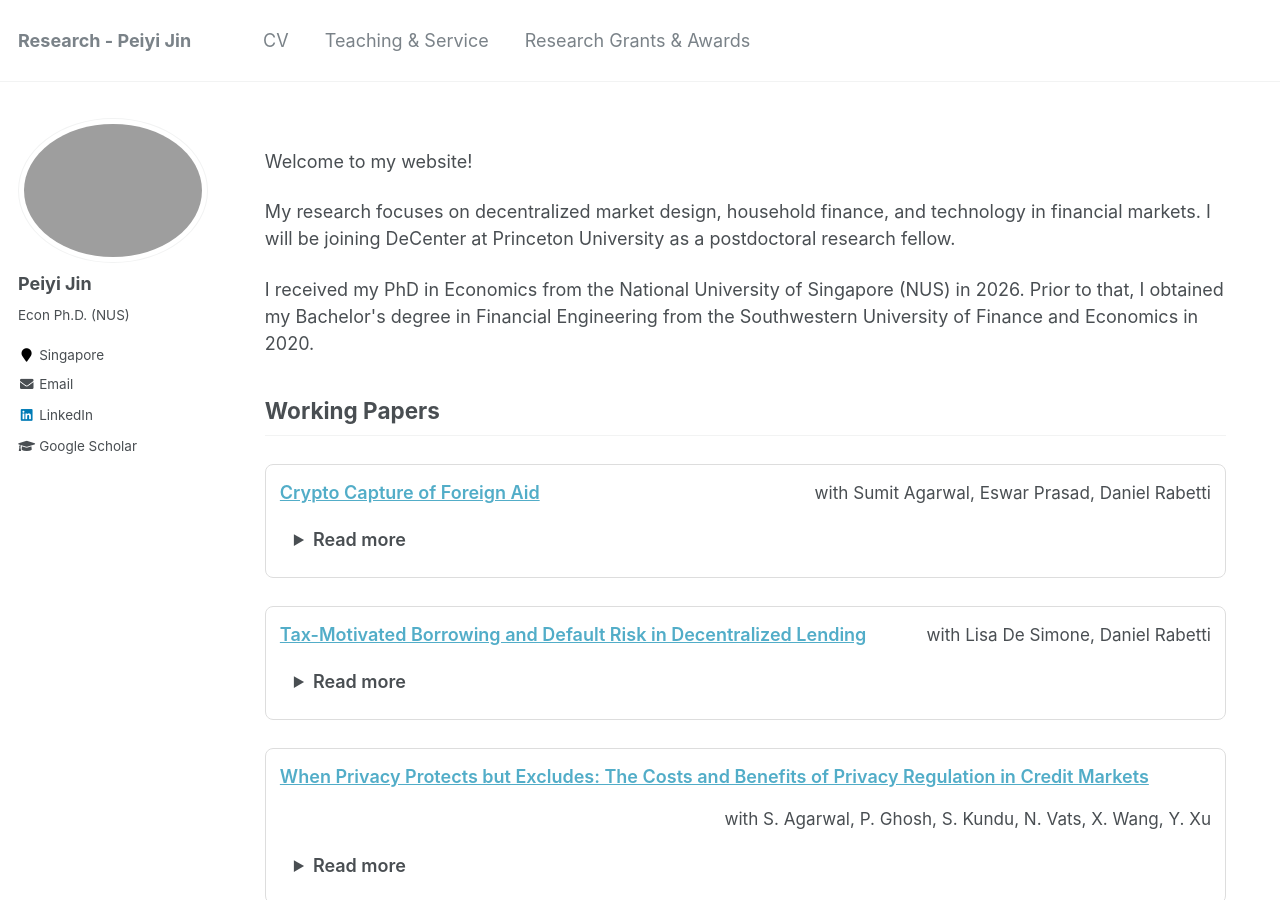
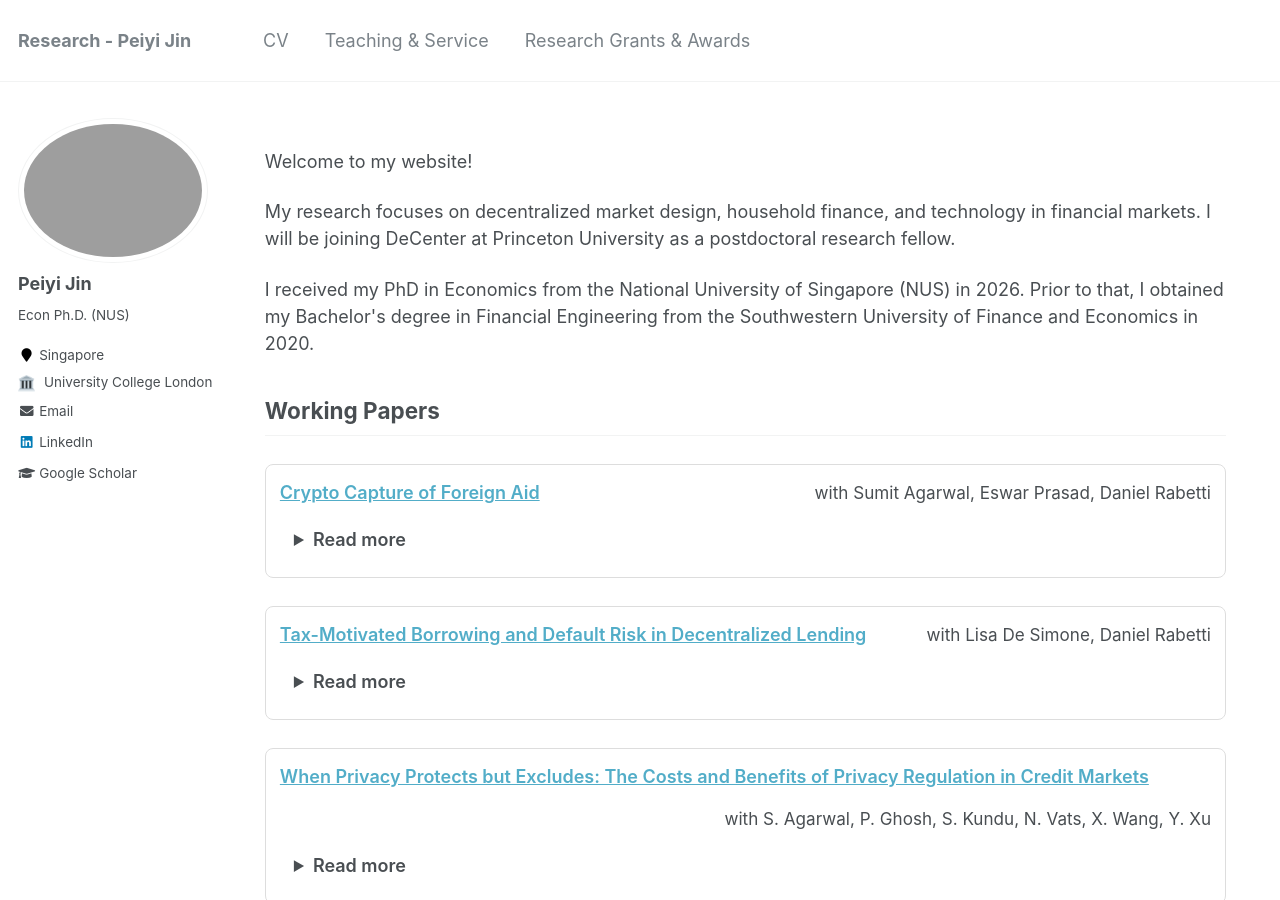
Before and after one commit to peiyi-jin/peiyi-jin.github.io, a Jekyll site: the page built from _pages/about.md, in a window 1280 px wide and 900 px high. Built offline with Jekyll 4.4.1, drawn with Linux system fonts in a browser that asks for light colours.

Commit message:
新增机构图标展示并更新站点图标资源
更新作者机构字段并在侧边栏显示 institution 图标文案，同时提交 favicon 与移动端图标资源变更。

Co-authored-by: Cursor <cursoragent@cursor.com>

```diff
--- a/_config.yml
+++ b/_config.yml
@@ -78,7 +78,7 @@ author:
   avatar           : "portrait_biz.jpg"
   bio              : " Econ Ph.D. (NUS)"
   location         : "Singapore"
-  institution      : "University"
+  institution      : "University College London"
   # employer         : "National University of Singapore"
 
 
--- a/_includes/author-profile.html
+++ b/_includes/author-profile.html
@@ -24,6 +24,14 @@
     <ul class="author__urls social-icons">
       {% if author.location %}
         <li><i class="fa fa-fw fa-map-marker" aria-hidden="true"></i> {{ author.location }}</li>
+      {% endif %}
+      {% if author.institution %}
+        <li>
+          <img src="{{ base_path }}/images/institution-icon.png"
+               alt=""
+               style="width: 1.25em; height: 1.25em; vertical-align: middle; margin-right: 0.4em;">
+          {{ author.institution }}
+        </li>
       {% endif %}
       {% if author.employer %}
         <li><i class="fa fa-fw fa-map-marker" aria-hidden="true"></i> {{ author.employer }}</li>
--- a/_includes/seo.html
+++ b/_includes/seo.html
@@ -2,7 +2,7 @@
 
 <!-- begin SEO -->
 {% if site.url %}
-  {% assign seo_url = site.url | append: site.baseurl %}
+{% assign _seo_site_title = site.title | default: site.author.name | default: site.name %}
 {% endif %}
 {% assign seo_url = seo_url | default: site.github.url %}
 {% assign _seo_site_title = site.author.name | default: site.name | default: site.title %}
```
Also changed, not shown: images/android-chrome-192x192.png (added), images/android-chrome-512x512 copy.png (added), images/android-chrome-512x512.png (added), images/apple-touch-icon copy.png (added), images/apple-touch-icon.png (added), images/favicon copy.ico (added), images/favicon-16x16 copy.png (added), images/favicon-16x16.png (added), images/favicon-32x32 copy.png (added), images/favicon-32x32.png (added), images/favicon.ico (added), images/institution-icon.png (added).
